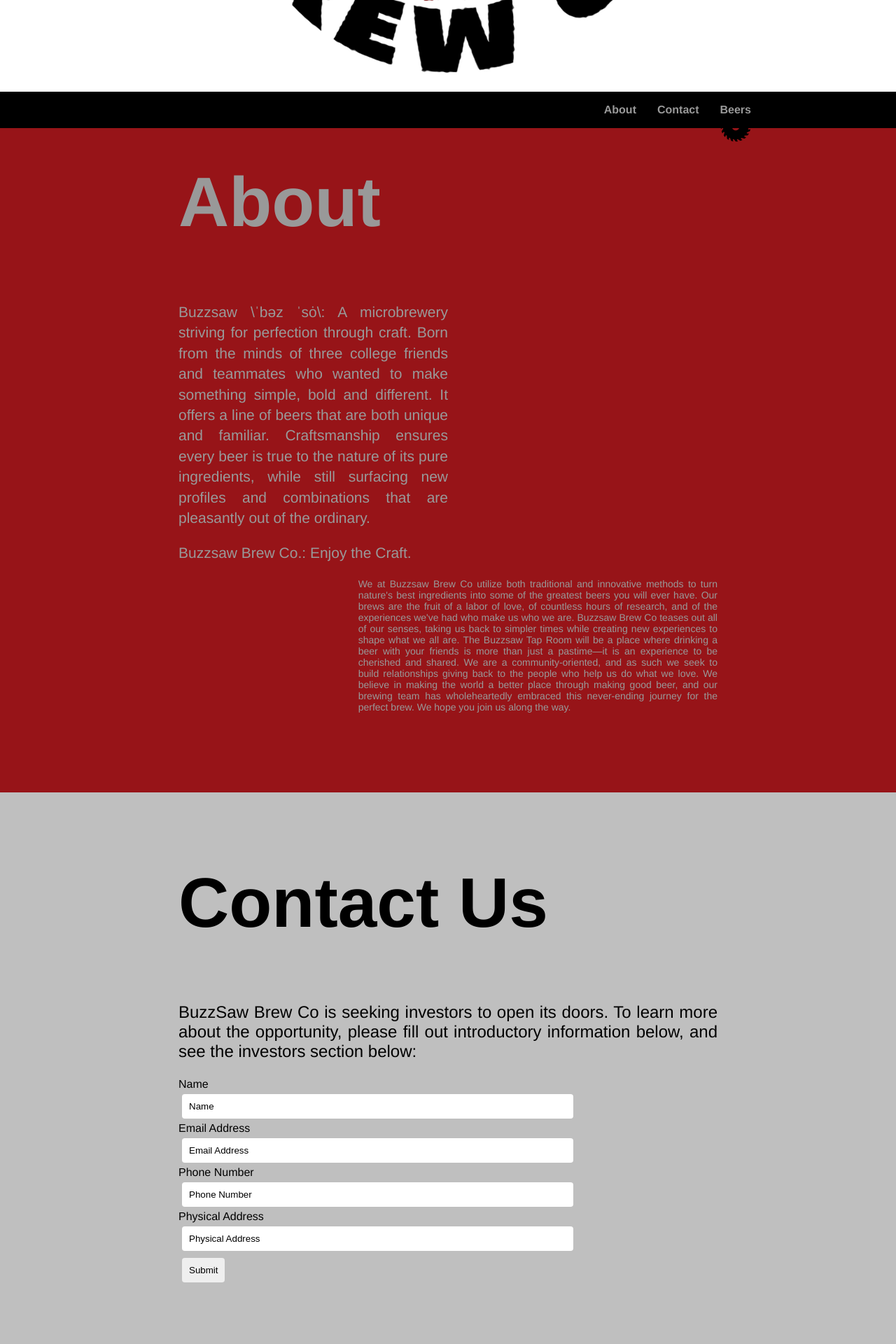
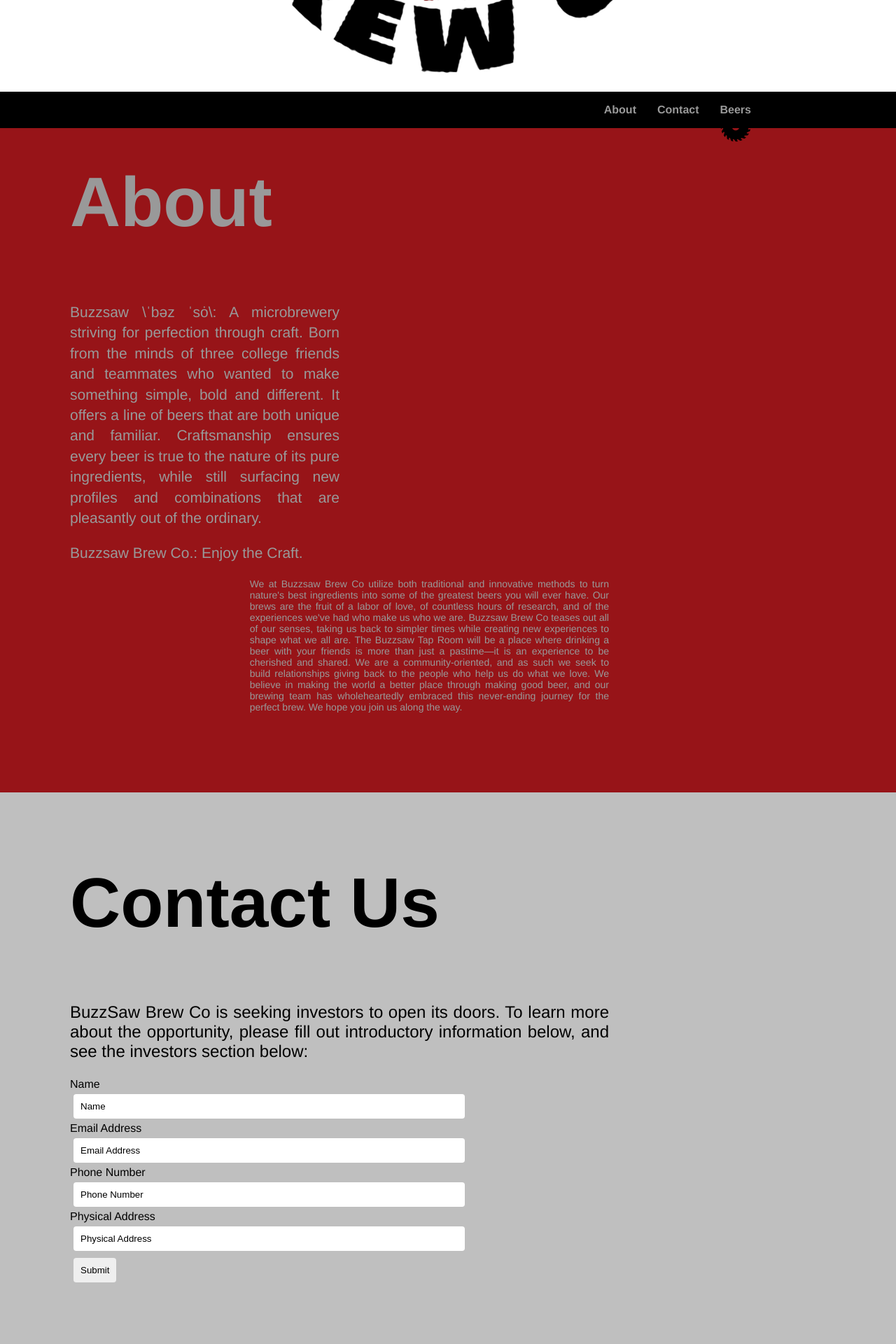
Before and after one commit to arquinn/arquinn.github.io, a Jekyll site: the page built from test.html, in a window 1280 px wide. Shown: the part 769-2689 px from the top of the page at 70% size. Built offline with Jekyll 4.4.1, drawn with Linux system fonts in a browser that asks for light colours; nearby versions of some CDN libraries.

Commit message:
Update test.css

```diff
--- a/css/test.css
+++ b/css/test.css
@@ -145,8 +145,8 @@ ul.faq {
     -webkit-box-sizing: border-box;
     -moz-box-sizing: border-box;
     box-sizing: border-box;
-    margin-left: auto;
-    margin-right: auto;
+    margin-left: 0 auto;
+    margin-right: 0 auto;
 }
 
 a {
```
